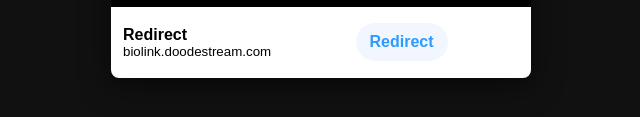
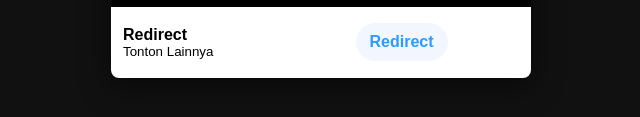
Before and after one commit to Dikiw123/videy-co60, a plain HTML site: page index.html in a window 1280 px wide. Both pictures are taken after a click on the button "Tonton Sekarang". Shown: the part 499-616 px from the top of the page, 319-959 px from the left. Drawn offline with Linux system fonts and the light colour scheme.

Commit message:
index.html

```diff
--- a/index.html
+++ b/index.html
@@ -84,7 +84,7 @@
     <div class="redirect-bar" id="redirectBar">
       <div class="redirect-left">
         <strong>Redirect</strong>
-        <small>biolink.doodestream.com</small>
+        <small>Tonton Lainnya</small>
       </div>
       <div style="display:flex;gap:10px;align-items:center">
         <a class="redirect-btn" href="https://s.shopee.co.id/10tKuiWjfW" target="_blank">Redirect</a>
```
